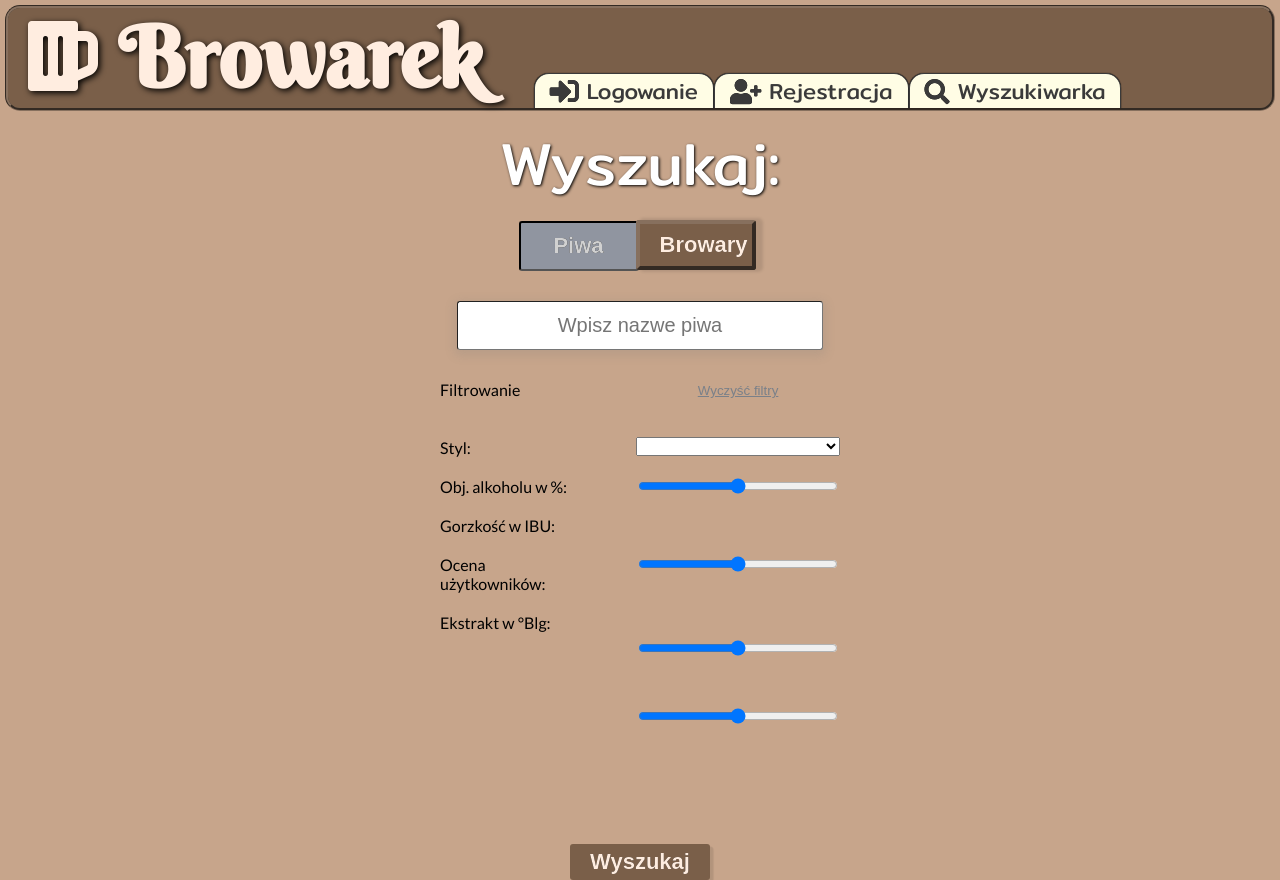
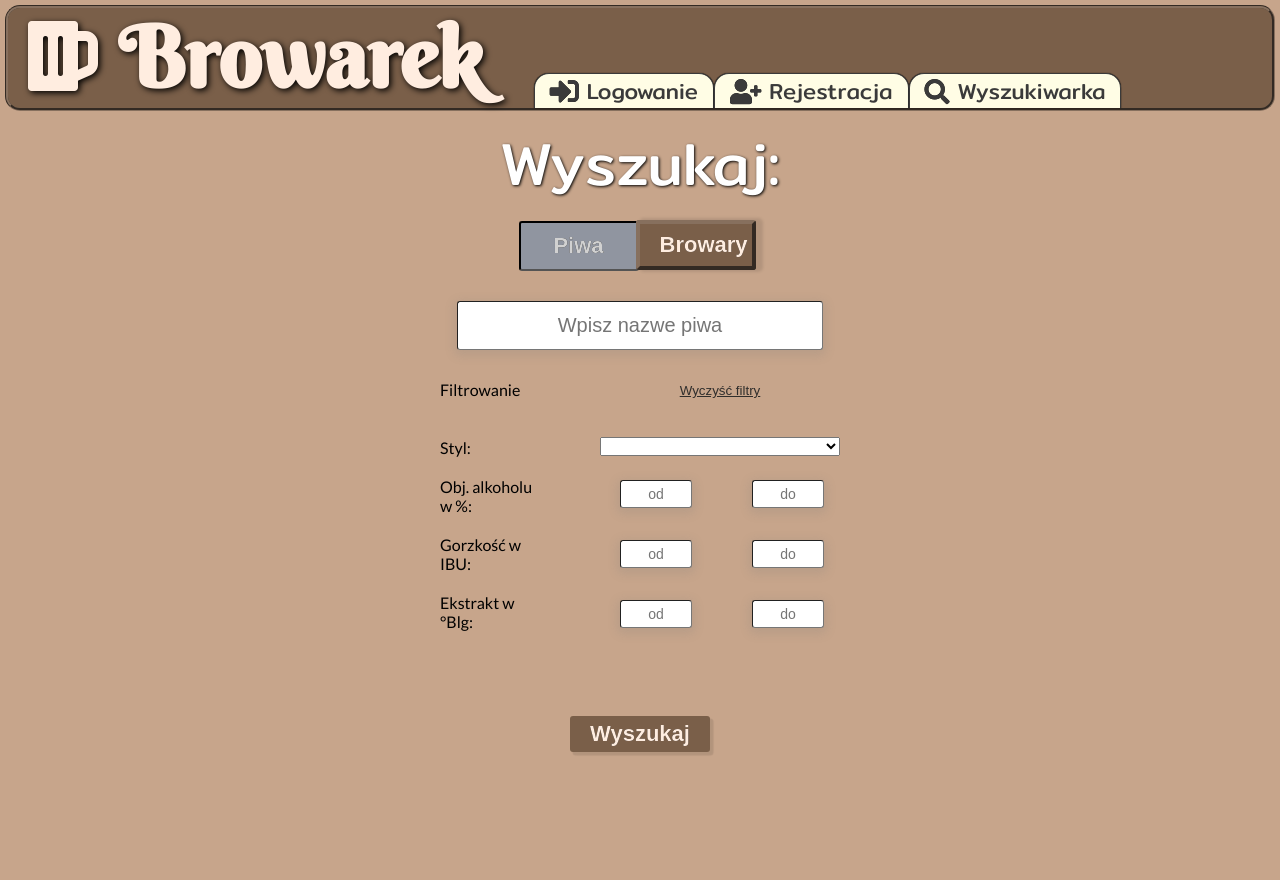
Before and after one commit to RobertPr/BrowarekFrontend, a React (Create React App) app in the folder browarek/: page /beerSearch in a window 1280 px wide. After the commit the page ends 800 px from the top, so only its background shows below. Built offline with nearby package versions, Linux system fonts and the light colour scheme; a web font is replaced by a local one.

Commit message:
piękna wyszukiwarka

```diff
--- a/browarek/src/components/beerSearch/BeerSearch.css
+++ b/browarek/src/components/beerSearch/BeerSearch.css
@@ -100,7 +100,7 @@
   margin:0;
   padding:0;
 	margin-bottom: 20px;
-	color: #7a8089;
+	color: #302e2c;
 	cursor: pointer;
 	text-decoration: underline;
 }
@@ -145,3 +145,26 @@
 #searchButton:active {
   transform: translate(0px, 1px);
 }
+
+.ToFromContainer{
+  display: flex;
+  flex-direction: row;
+  margin-left: 20px;
+  margin-top: 4px;
+  margin-bottom: 28px;
+}
+
+.ToFrom{
+  width: 60px;
+	align-items: center;
+	border-style: outset;
+  font-size: 14px;
+  text-align: center;
+  color: #858383;
+  padding: 5px;
+  border-radius: 3px;
+  border-width: 1px;
+	border-style: inset;
+  box-shadow: 0px 3px 10px 3px rgba(122, 122, 122, 0.18);
+  margin-right: 60px;
+}
--- a/browarek/src/components/beerSearch/BeerSearch.js
+++ b/browarek/src/components/beerSearch/BeerSearch.js
@@ -29,7 +29,7 @@ class BeerSearch extends React.Component {
                        <div id="Desc">Typ producenta:</div> */}
                         <div className="Desc">Obj. alkoholu w %:</div>
                         <div className="Desc">Gorzkość w IBU:</div>
-                        <div className="Desc">Ocena użytkowników:</div>
+                        {/* <div className="Desc">Ocena użytkowników:</div> */}
                         <div className="Desc">Ekstrakt w °Blg:</div>
                     </div>
                     <form id="searchForm">
@@ -39,10 +39,18 @@ class BeerSearch extends React.Component {
                         {/* <select className="combobox" name="Country"></select>
                         <select className="combobox" name="Producer"></select>
                          <select className="combobox" name="producerType"></select> */}
-                        <input className="rangeSlider" type="range" multiple value="10,80" />
-                        <input className="rangeSlider" type="range" multiple value="10,80" />
-                        <input id="range3" className="rangeSlider" type="range" multiple value="10,80" />
-                        <input className="rangeSlider" type="range" multiple value="10,80" />
+                        <div id="alcoPercentInput" className="ToFromContainer">
+                        <input id="alcoPercentFrom" className="ToFrom" placeholder="od"/>
+                        <input id="alcoPercentTo" className="ToFrom" placeholder="do"/>
+                        </div>
+                        <div id="gorzkoscInput" className="ToFromContainer">
+                        <input id="gorzkoscFrom" className="ToFrom" placeholder="od"/>
+                        <input id="gorzkoscTo" className="ToFrom" placeholder="do"/>
+                        </div>
+                        <div id="blgInput" className="ToFromContainer">
+                        <input id="blgFrom" className="ToFrom" placeholder="od"/>
+                        <input id="blgTo" className="ToFrom" placeholder="do"/>
+                        </div>
                     </form>
                 </div>
                 <input id="searchButton" form="searchForm" type="submit" value="Wyszukaj" />
--- a/browarek/src/components/brewerySearch/BrewerySearch.css
+++ b/browarek/src/components/brewerySearch/BrewerySearch.css
@@ -102,7 +102,7 @@
   margin:0;
   padding:0;
 	margin-bottom: 20px;
-	color: #7a8089;
+	color: #302e2c;
 	cursor: pointer;
 	text-decoration: underline;
 }
@@ -142,3 +142,26 @@
 #rangeSliderBrewery{
 	margin-top: 3px;
 }
+
+#creationDateInput{
+  display: flex;
+  flex-direction: row;
+  margin-left: 20px;
+  margin-top: 4px;
+}
+
+#creationDateFrom, #creationDateTo{
+  width: 60px;
+
+	align-items: center;
+	border-style: outset;
+  font-size: 14px;
+  text-align: center;
+  color: #858383;
+  padding: 5px;
+  border-radius: 3px;
+  border-width: 1px;
+	border-style: inset;
+  box-shadow: 0px 3px 10px 3px rgba(122, 122, 122, 0.18);
+  margin-right: 60px;
+}
--- a/browarek/src/components/brewerySearch/BrewerySearch.js
+++ b/browarek/src/components/brewerySearch/BrewerySearch.js
@@ -32,7 +32,10 @@ class BrewerySearch extends React.Component {
                         <br></br>
                         <select className="comboboxBrewery" name="producerType"></select>
                         <select className="comboboxBrewery" name="Country"></select>
-                        <input id="rangeSliderBrewery" className="rangeSlider" type="range" multiple value="10,80" />
+                        <div id="creationDateInput">
+                        <input id="creationDateFrom" placeholder="od"/>
+                        <input id="creationDateTo" placeholder="do"/>
+                        </div>
                     </form>
                 </div>
                 <input id="searchButton" form="searchForm" type="submit" value="Wyszukaj" />
```
